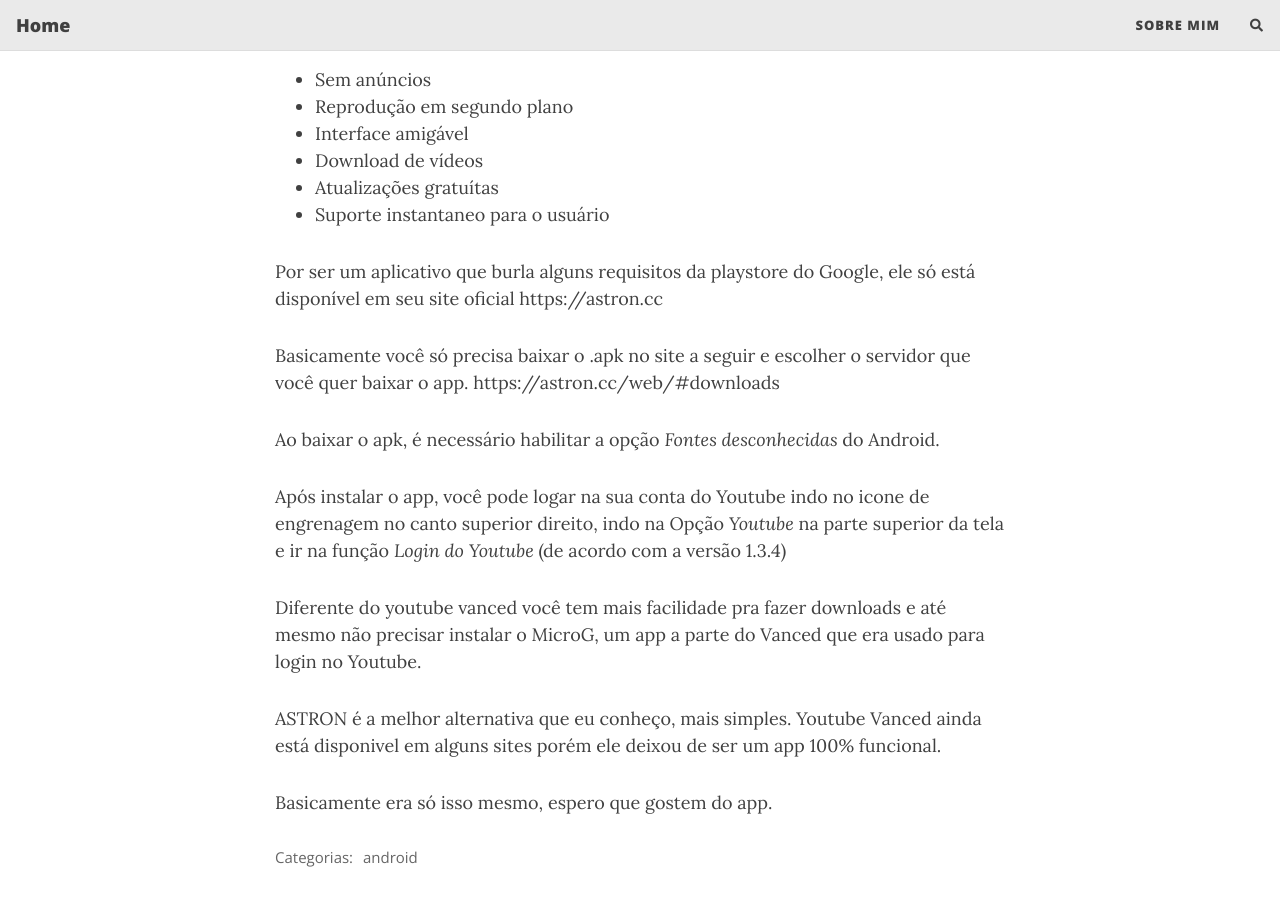
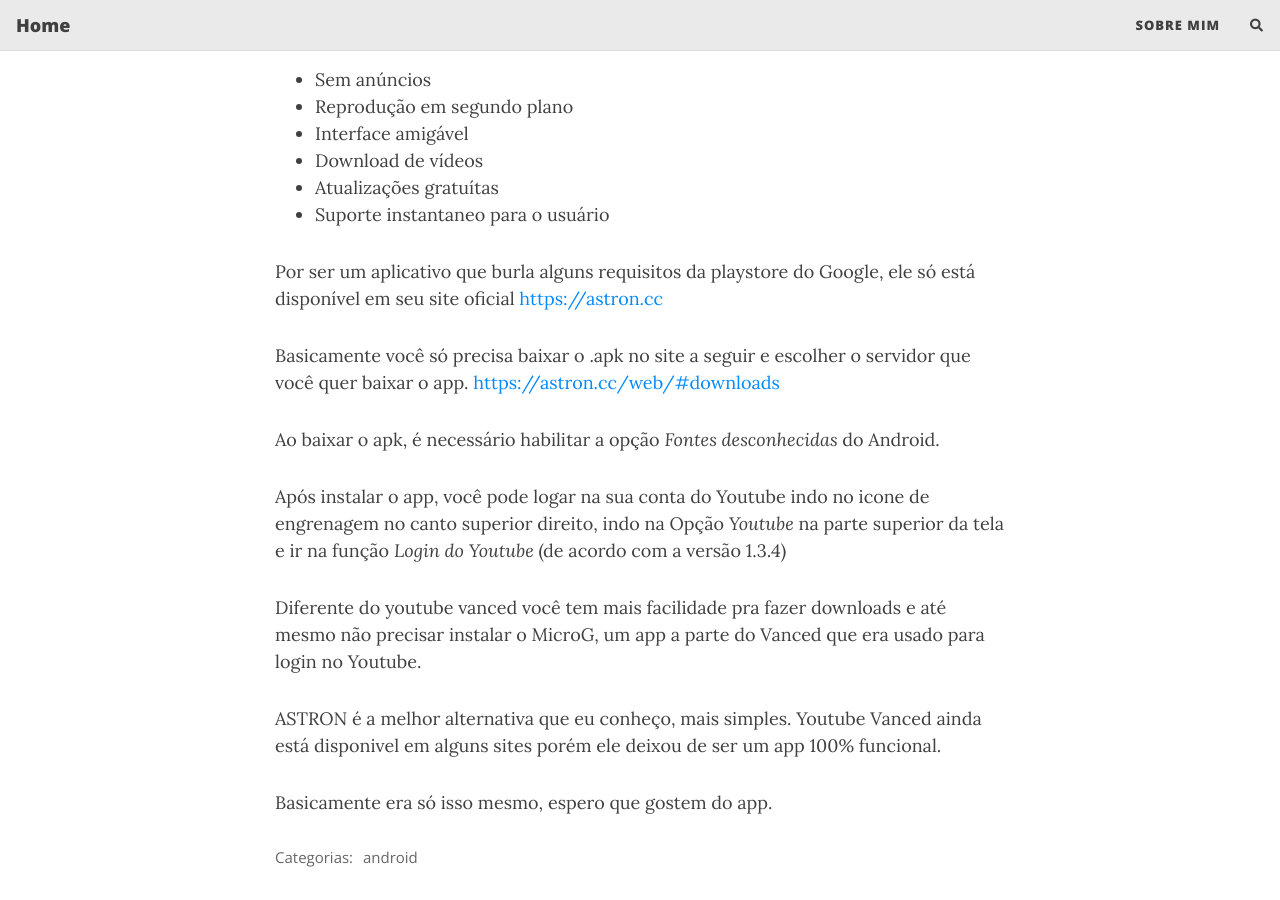
Before and after one commit to marcosfs93/marcosfs93.github.io, a Jekyll site: the page built from _posts/2024-10-20-alternativa-ao-youtube-vanced.md, in a window 1280 px wide and 900 px high, scrolled down 1830 px. Built offline with Jekyll 4.4.1, drawn with Linux system fonts in a browser that asks for light colours; nearby versions of some CDN libraries; comment, search, counter and statistics services are not loaded; part of the change alters nothing that is shown.

```diff
--- a/_posts/2024-10-20-alternativa-ao-youtube-vanced.md
+++ b/_posts/2024-10-20-alternativa-ao-youtube-vanced.md
@@ -27,10 +27,10 @@ O ASTRON tem recursos interessantes como:
 - Atualizações gratuítas
 - Suporte instantaneo para o usuário
 
-Por ser um aplicativo que burla alguns requisitos da playstore do Google, ele só está disponível em seu site oficial https://astron.cc
+Por ser um aplicativo que burla alguns requisitos da playstore do Google, ele só está disponível em seu site oficial [https://astron.cc](https://astron.cc)
 
 Basicamente você só precisa baixar o .apk no site a seguir e escolher o servidor que você quer baixar o app.
-https://astron.cc/web/#downloads
+[https://astron.cc/web/#downloads](https://astron.cc/web/#downloads)
 
 Ao baixar o apk, é necessário habilitar a opção *Fontes desconhecidas* do Android.
 
```
